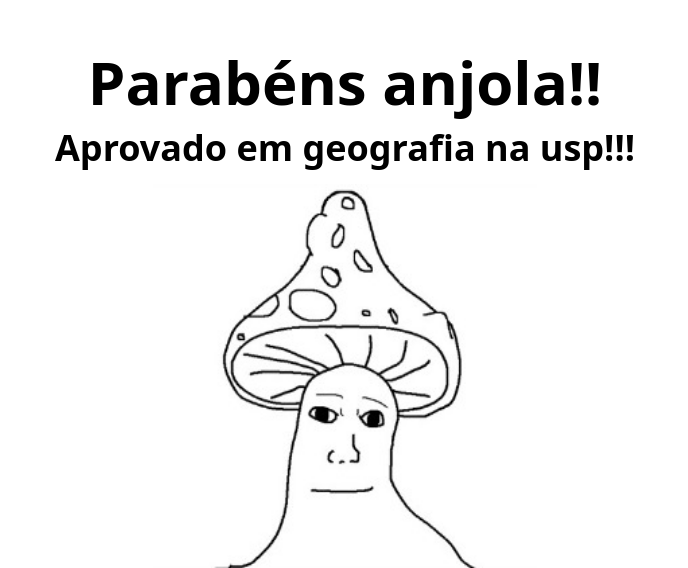
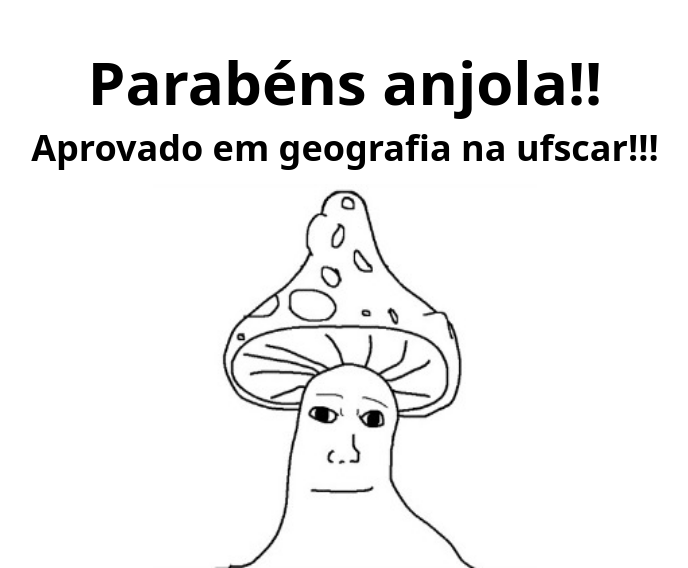
Before and after one commit to vitorbizarra/anjola, a website: page index.html in a window 1280 px wide. Shown: the part 232-800 px from the top of the page, without its empty margins (295-983 px from the left). Drawn offline with Linux system fonts and the light colour scheme.

Commit message:
Update index.html

```diff
--- a/index.html
+++ b/index.html
@@ -11,7 +11,7 @@
 <body id="body" class="cursor-pointer">
     <div class="w-full h-svh flex flex-col items-center text-center justify-end gap-4">
         <h1 class="text-6xl font-bold">Parabéns anjola!!</h1>
-        <h2 class="text-4xl font-semibold">Aprovado em geografia na usp!!!</h2>
+        <h2 class="text-4xl font-semibold">Aprovado em geografia na ufscar!!!</h2>
         <img src="assets/images/anjola.jpeg" alt="Anjola" id="anjola" class="w-full h-auto aspect-square max-w-96">
     </div>
 </body>
```
